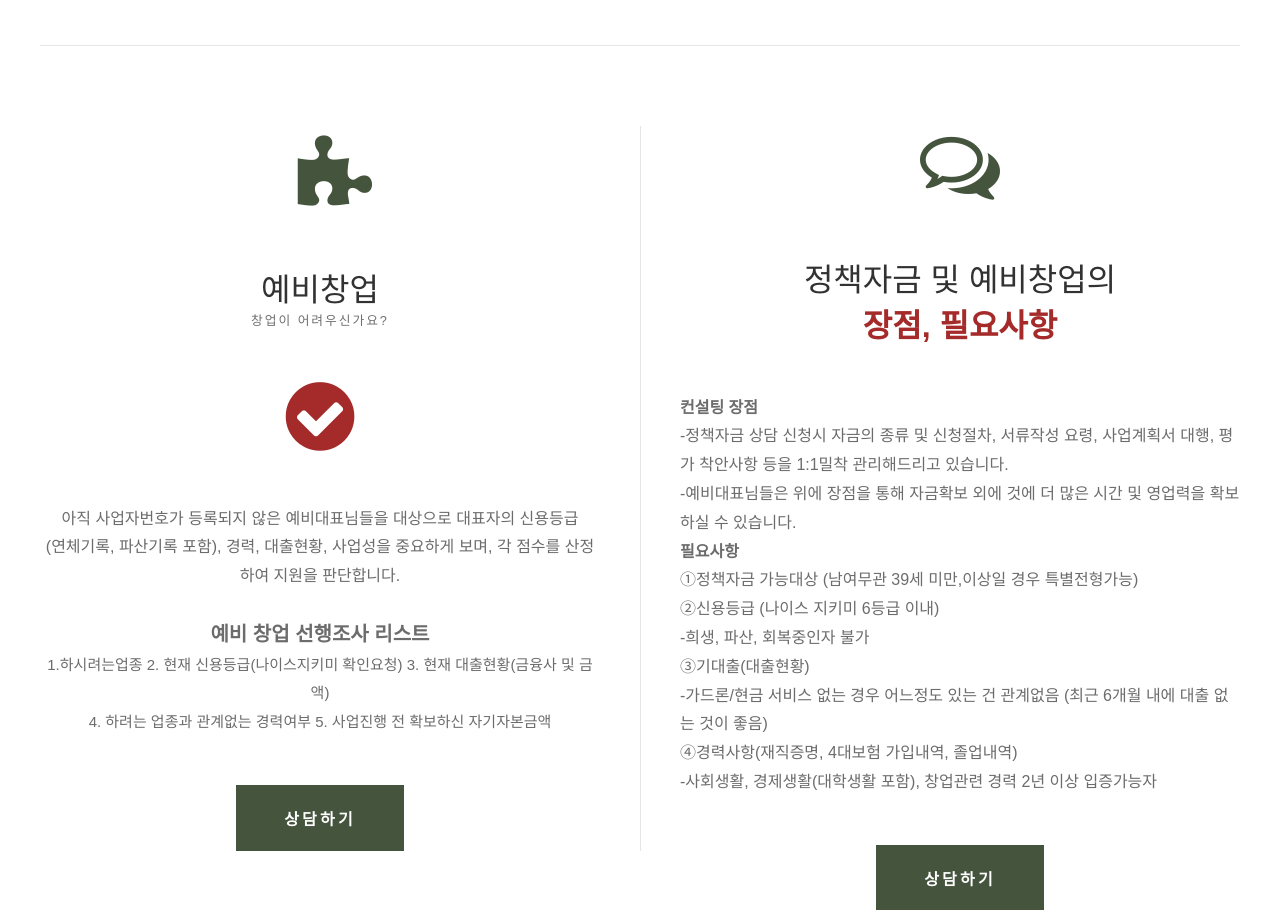
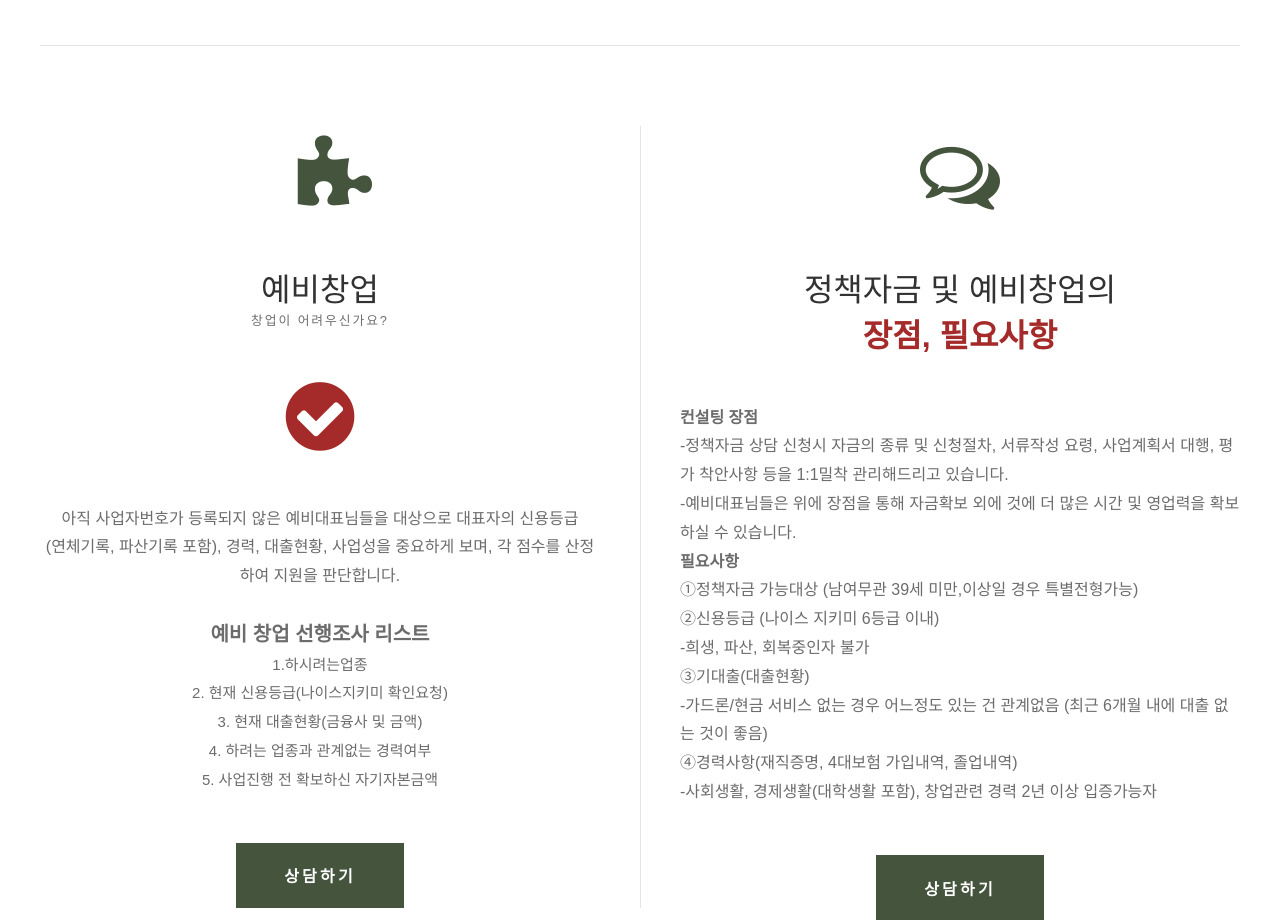
Before and after one commit to oneline00772/test, a plain HTML site: page index.html in a window 1280 px wide. Shown: the part 1740-2663 px from the top of the page. Drawn offline with Linux system fonts and the light colour scheme; a web font is replaced by a local one.

Commit message:
Add files via upload

```diff
--- a/index.html
+++ b/index.html
@@ -122,15 +122,15 @@ Released   : 20140124
 					<br><br>
 					 <span style="font-size: 20px;"><strong>예비 창업 선행조사 리스트</strong></span>
 					<span style="font-size: 15px;">
-						<br>1.하시려는업종
-						2. 현재 신용등급(나이스지키미 확인요청)
+						<br>1.하시려는업종<br>
+						2. 현재 신용등급(나이스지키미 확인요청) <br>
 						3. 현재 대출현황(금융사 및 금액) <br>
-						4. 하려는 업종과 관계없는 경력여부
+						4. 하려는 업종과 관계없는 경력여부 <br>
 						5. 사업진행 전 확보하신 자기자본금액
 					</span>
 				</p>
 				<a href="http://pf.kakao.com/_teihK" target="_blank" class="button">상담하기</a> </div>
-			<div class="ebox2"> <span class="fa fa-comments-o"></span>
+			<div class="ebox2" style="margin-top:10px"> <span class="fa fa-comments-o"></span>
 				<div class="title">
 					<h2>정책자금 및 예비창업의 <br><strong style="color: brown;">장점, 필요사항</strong></h2>
 					<span class="byline"></span> </div>
```
